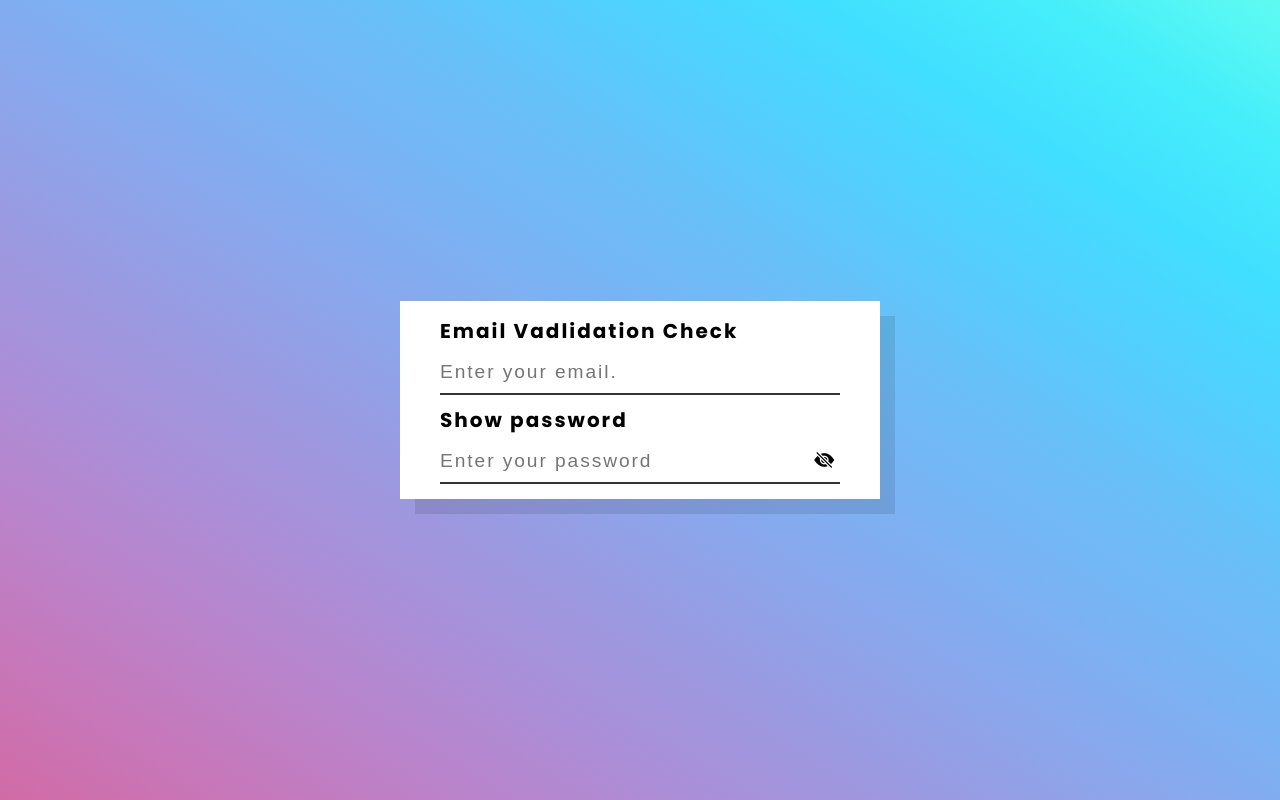
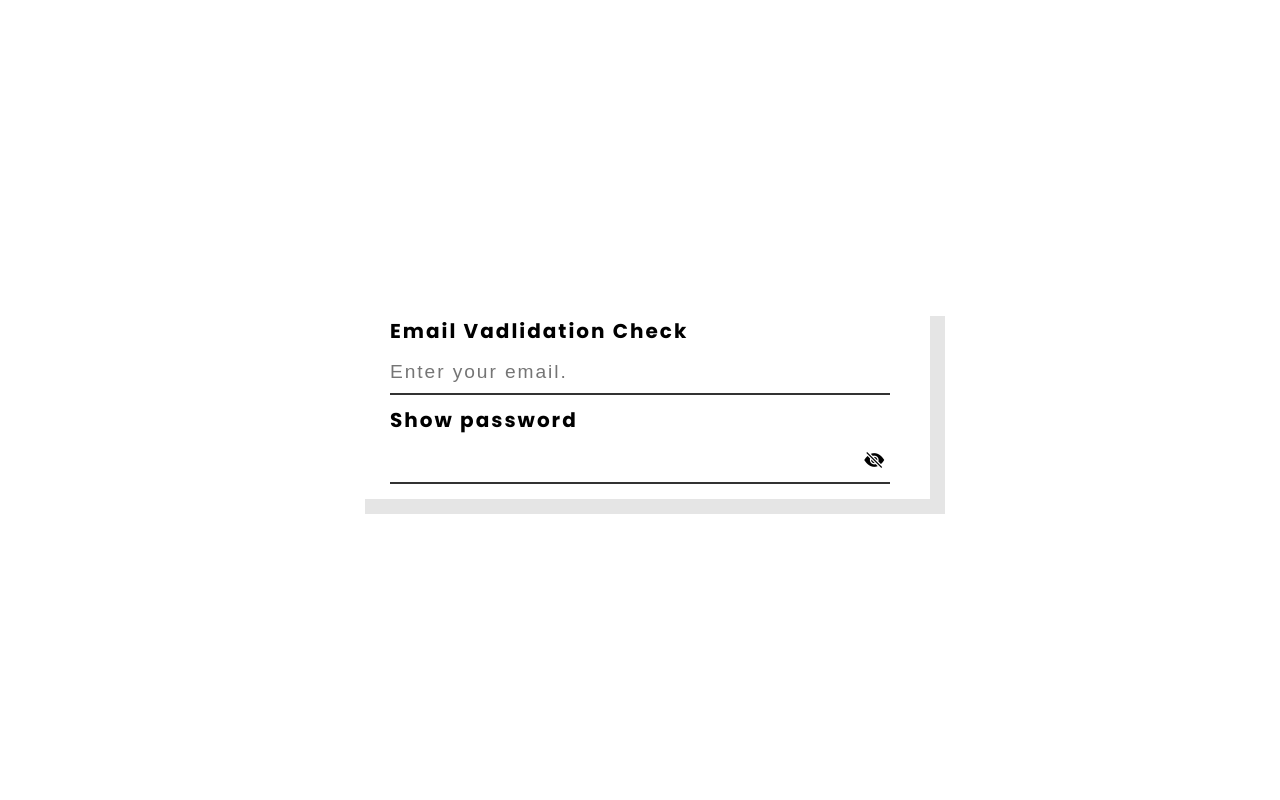
Before and after one commit to Sidddhuu316/email_validation-show_password, a plain HTML site: page index.html in a window 1280 px wide. Drawn offline with nearby package versions, Linux system fonts and the light colour scheme.

Commit message:
Add files via upload

```diff
--- a/index.html
+++ b/index.html
@@ -24,7 +24,6 @@
                 <h3>Show password</h3>
                 <input type="password"
                 name="password"
-                placeholder= "Enter your password"
                 autocomplete="current-password"
                 required="" id="password">
                 <i class="bi bi-eye-slash-fill"id="togglePassword"></i>
--- a/style.css
+++ b/style.css
@@ -11,10 +11,7 @@ body {
     justify-content: center;
     align-items: center;
     min-height: 100vh;
-    background-image: linear-gradient(to right top,
-     #d16ba5, #c777b9, #ba83ca, #aa8fd8,
-      #9a9ae1, #8aa7ec, #79b3f4, #69bff8,
-      #52cffe, #41dfff, #46eefa, #5ffbf1);
+    background-color: #fff;
 }
 
 .box {
@@ -74,3 +71,16 @@ body {
     cursor: pointer;
     font-size: 20px;
 }
+
+
+@media (min-width: 458px) {
+    .box #form #email,#password {
+        width: 300px;
+    }
+}
+
+@media (min-width: 991px){
+    .box #form #email,#password {
+        width: 500px;
+    }
+}
```
